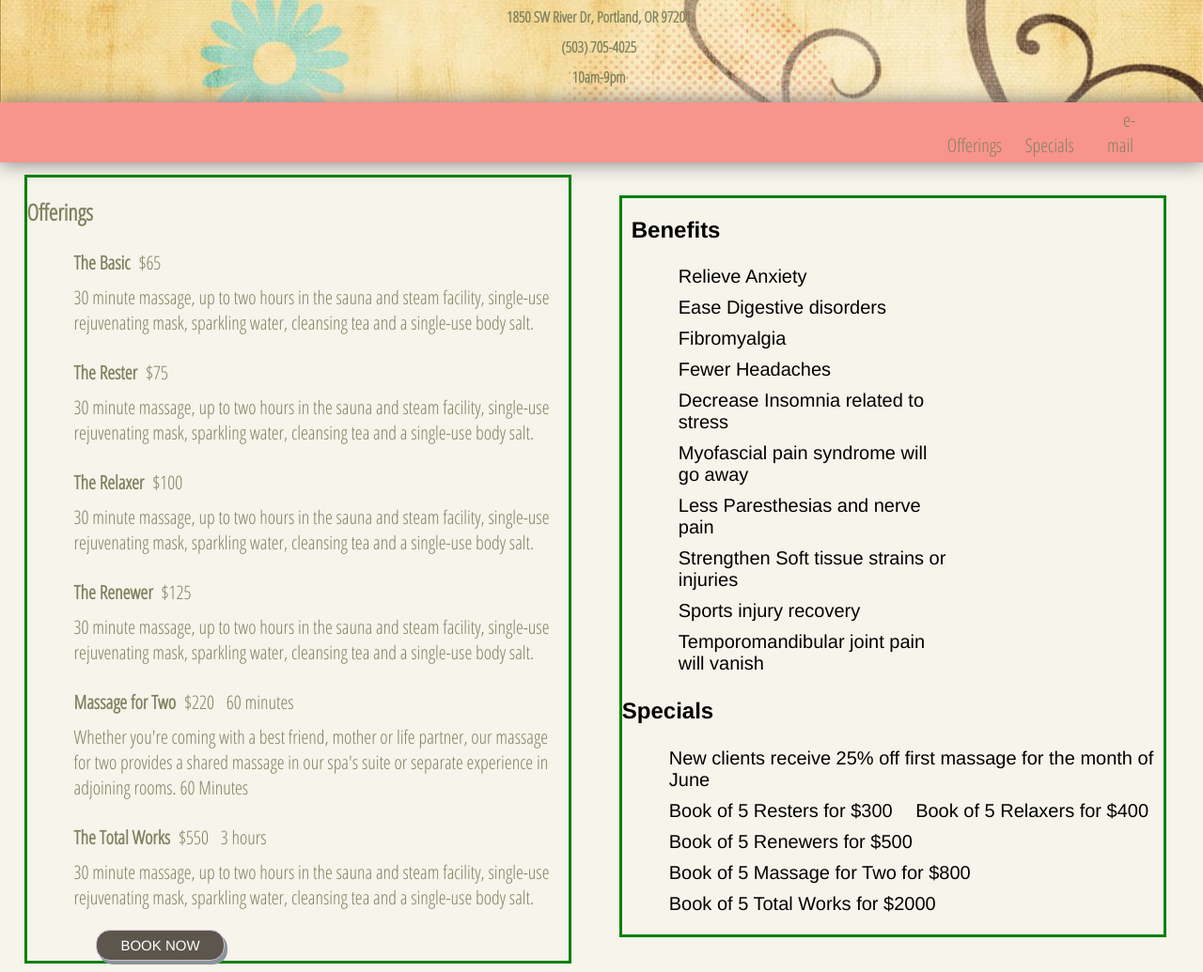
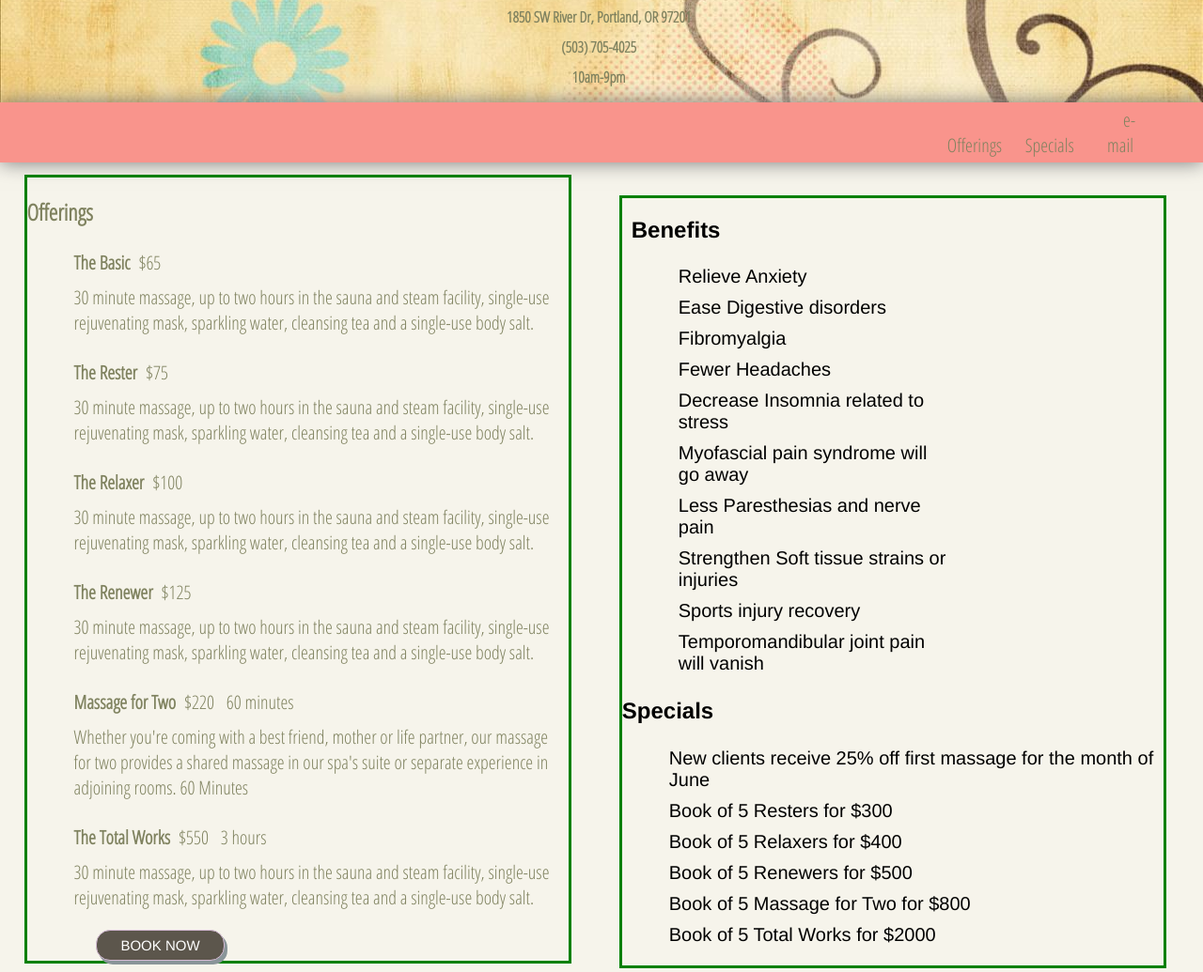
Before and after one commit to cpetrick/RRR, a plain HTML site: page index.html in a window 1280 px wide. Shown: the part 62-1097 px from the top of the page at 94% size. Drawn offline with nearby package versions, Linux system fonts and the light colour scheme.

Commit message:
changes to special and benefits list formatting

```diff
--- a/index.html
+++ b/index.html
@@ -98,29 +98,29 @@
 					<div class="benefits">
 
 								<h2>Benefits</h2>
-									<ol>
-										<li>Relieve Anxiety</li>
-										<li>Ease Digestive disorders</li>
-										<li>Fibromyalgia</li>
-									  <li>Fewer Headaches</li>
-									  <li>Decrease Insomnia related to stress</li>
-									  <li>Myofascial pain syndrome will go away</li>
-									  <li>Less Paresthesias and nerve pain</li>
-									  <li>Strengthen Soft tissue strains or injuries</li>
-									  <li>Sports injury recovery</li>
-									  <li>Temporomandibular joint pain will vanish</li>
-									</ol>
+									<ul>
+										<li>Relieve Anxiety</li><br>
+										<li>Ease Digestive disorders</li><br>
+										<li>Fibromyalgia</li><br>
+									  <li>Fewer Headaches</li><br>
+									  <li>Decrease Insomnia related to stress</li><br>
+									  <li>Myofascial pain syndrome will go away</li><br>
+									  <li>Less Paresthesias and nerve pain</li><br>
+									  <li>Strengthen Soft tissue strains or injuries</li><br>
+									  <li>Sports injury recovery</li><br>
+									  <li>Temporomandibular joint pain will vanish</li><br>
+									</ul>
 					</div>
 
 					<div class="specials">
 								<h2>Specials</h2>
 								<ul>
-										<li>New clients receive 25% off first massage for the month of June</li>
-										<li>Book of 5 Resters for $300</li>
-										<li>Book of 5 Relaxers for $400</li>
-										<li>Book of 5 Renewers for $500</li>
-										<li>Book of 5 Massage for Two for $800</li>
-										<li>Book of 5 Total Works for $2000</li>
+										<li>New clients receive 25% off first massage for the month of June</li><br>
+										<li>Book of 5 Resters for $300</li><br>
+										<li>Book of 5 Relaxers for $400</li><br>
+										<li>Book of 5 Renewers for $500</li><br>
+										<li>Book of 5 Massage for Two for $800</li><br>
+										<li>Book of 5 Total Works for $2000</li><br>
 								</ul>
 					</div>
 		  </div>
```
Also changed, not shown: style.css (line endings or trailing spaces).
